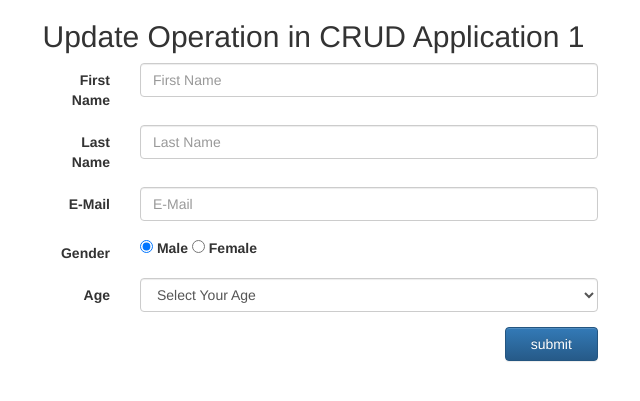
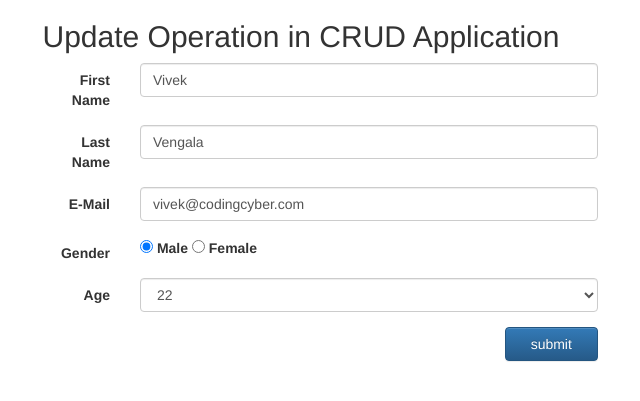
Before and after one commit to codingcyber/CodeIgniter-Basics, a CodeIgniter app: page /database/index.php/crud/edit/1 in a window 1280 px wide. Shown: the top 401 px of the page, without its empty margins (320-960 px from the left). Run offline with CodeIgniter, Linux system fonts and the light colour scheme.

Commit message:
3-5 Displaying Values in Edit Page

```diff
--- a/application/controllers/Crud.php
+++ b/application/controllers/Crud.php
@@ -22,7 +22,15 @@ class Crud extends CI_Controller {
     function edit($id){
         //echo "crud edit controller : ".$id;
         $data['id'] = $id;
-        // based on this id, we will get the records from the database. Pass it to the edit view
+        // based on this id, we will get the records from the database. Pass it to the edit view - model method
+
+        $data['ages'] = array(20, 21, 22, 23, 24, 25, 26, 27, 28, 29, 30);
+        $data['firstname'] = "Vivek";
+        $data['lastname'] = "Vengala";
+        $data['email'] = "vivek@codingcyber.com";
+        $data['gender'] = "male";
+        $data['age'] = 22;
+
         $this->load->view('crud/templates/header');
         $this->load->view('crud/edit', $data);
         $this->load->view('crud/templates/footer');
--- a/application/views/crud/edit.php
+++ b/application/views/crud/edit.php
@@ -1,24 +1,24 @@
 <div class="row">
     <form method="post" class="form-horizontal col-md-6 col-md-offset-3">
-        <h2>Update Operation in CRUD Application <?php echo $id; ?></h2>
+        <h2>Update Operation in CRUD Application</h2>
         <div class="form-group">
             <label for="input1" class="col-sm-2 control-label">First Name</label>
             <div class="col-sm-10">
-                <input type="text" name="fname"  class="form-control" id="input1" placeholder="First Name" />
+                <input type="text" name="fname"  class="form-control" id="input1" placeholder="First Name" value="<?php echo $firstname;  ?>" />
             </div>
         </div>
 
         <div class="form-group">
             <label for="input1" class="col-sm-2 control-label">Last Name</label>
             <div class="col-sm-10">
-                <input type="text" name="lname"  class="form-control" id="input1" placeholder="Last Name" />
+                <input type="text" name="lname"  class="form-control" id="input1" placeholder="Last Name" value="<?php echo $lastname;  ?>" />
             </div>
         </div>
 
         <div class="form-group">
             <label for="input1" class="col-sm-2 control-label">E-Mail</label>
             <div class="col-sm-10">
-                <input type="email" name="email"  class="form-control" id="input1" placeholder="E-Mail" />
+                <input type="email" name="email"  class="form-control" id="input1" placeholder="E-Mail" value="<?php echo $email;  ?>" />
             </div>
         </div>
 
@@ -26,10 +26,10 @@
             <label for="input1" class="col-sm-2 control-label">Gender</label>
             <div class="col-sm-10">
                 <label>
-                    <input type="radio" name="gender" id="optionsRadios1" value="male" checked> Male
+                    <input type="radio" name="gender" id="optionsRadios1" value="male" <?php if($gender == 'male'){ echo "checked"; } ?>> Male
                 </label>
                 <label>
-                    <input type="radio" name="gender" id="optionsRadios1" value="female"> Female
+                    <input type="radio" name="gender" id="optionsRadios1" value="female" <?php if($gender == 'female'){ echo "checked"; } ?>> Female
                 </label>
             </div>
         </div>
@@ -39,7 +39,9 @@
             <div class="col-sm-10">
                 <select name="age" class="form-control">
                     <option>Select Your Age</option>
-                    <option value="20">20</option>
+                    <?php foreach ($ages as $givenage) { ?>
+                    <option value="<?php echo $age; ?>" <?php if($givenage == $age){ echo "selected"; } ?>><?php echo $age; ?></option>
+                    <?php } ?>
                 </select>
             </div>
         </div>
```
